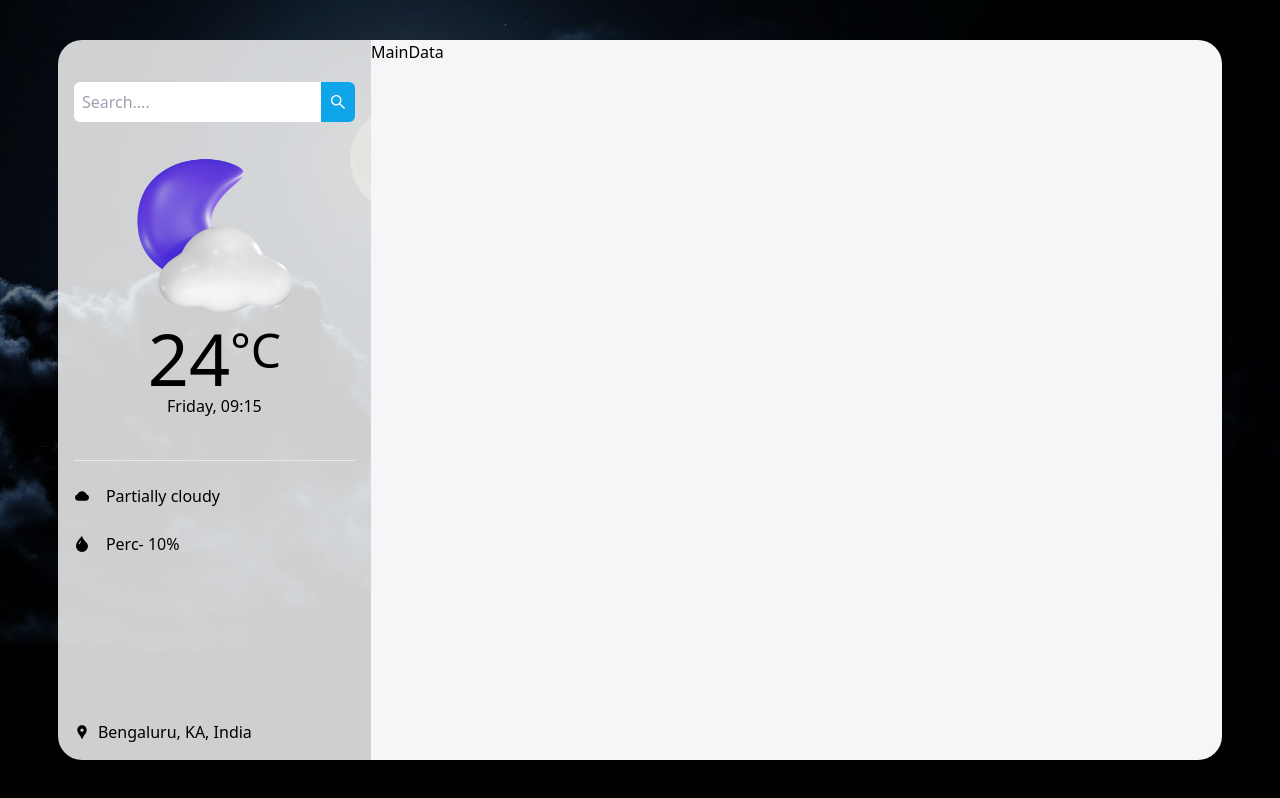
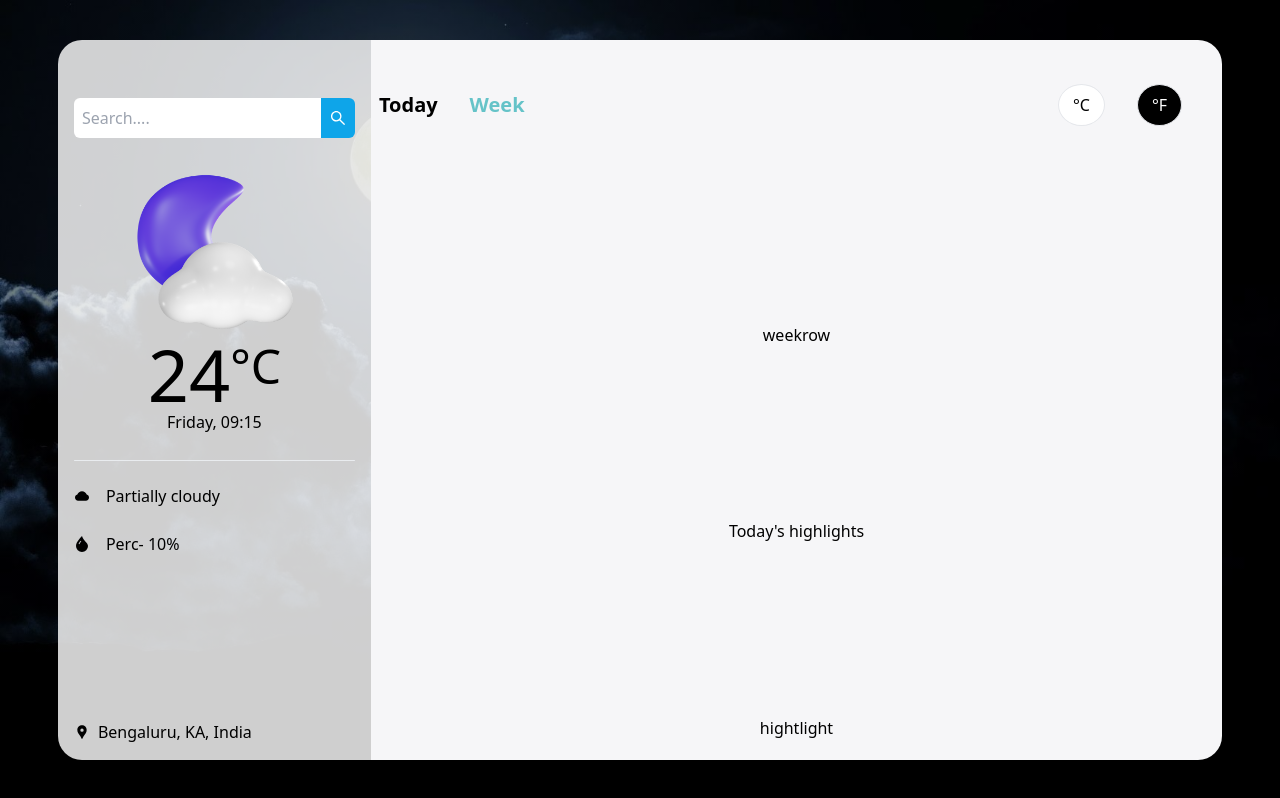
Before and after one commit to Priyankaadev/where_weather, a React (Vite) app: page / in a window 1280 px wide. Built offline with nearby package versions, Linux system fonts and the light colour scheme.

Commit message:
top row added

```diff
--- /dev/null
+++ b/src/Components/MainData/HighlightRow.tsx
@@ -0,0 +1,8 @@
+function HightlightRow(){
+return (
+    <div>
+        hightlight
+    </div>
+)
+}
+export default HightlightRow;
--- a/src/Components/MainData/MainData.tsx
+++ b/src/Components/MainData/MainData.tsx
@@ -1,8 +1,17 @@
-function MainData(){
- return (
-    <div className="basis-[70%] text-black rounded-br-3xl rounded-tr-3xl h-full bg-[#f6f6f8]" >
-        MainData
-    </div>
- )
+import HightlightRow from "./HighlightRow";
+import TopRow from "./TopRow";
+import WeekRow from "./WeekRow";
+
+function MainData() {
+    return (
+        <div className="basis-[70%] flex flex-col justify-between py-5 items-center text-black rounded-br-3xl rounded-tr-3xl h-full bg-[#f6f6f8]" >
+            <TopRow />
+            <WeekRow />
+            <div>
+                Today's highlights
+            </div>
+            <HightlightRow />
+        </div>
+    )
 }
 export default MainData;
--- /dev/null
+++ b/src/Components/MainData/TopRow.tsx
@@ -0,0 +1,26 @@
+function TopRow() {
+    return (
+        <div className="flex justify-between items-center w-full py-6 px-2">
+            <div className="flex items-center justify-center text-xl font-semibold">
+                {/* Today or week */}
+                <div className="mr-4">
+                    Today
+                </div>
+                <div className="ml-4 text-primary">
+                    Week
+                </div>
+            </div>
+            <div className="flex items-center justify-center">
+                {/* °C OR F */}
+                <div className="mr-8 border rounded-[100%] bg-white text-black px-[14px] py-2">
+                °C
+                </div>
+                <div className="mr-8 border rounded-[100%] bg-black text-white px-[14px] py-2">
+                °F
+                </div>
+            </div>
+
+        </div>
+    )
+}
+export default TopRow;
--- /dev/null
+++ b/src/Components/MainData/WeekRow.tsx
@@ -0,0 +1,8 @@
+function WeekRow(){
+return(
+    <div>
+        weekrow
+    </div>
+)
+}
+export default WeekRow;
--- a/src/Components/Sidebar/UpperHalf.tsx
+++ b/src/Components/Sidebar/UpperHalf.tsx
@@ -4,7 +4,7 @@
 function UpperHalf(){
     return(
        <div className="h-[50%] w-full p-4 flex flex-col basis-[65%] justify-center items-center">
-          <div className="flex flex-start w-full mt-8">
+          <div className="flex flex-start w-full mt-16">
             {/* search bar div */}
             <input
             placeholder="Search...."
```
